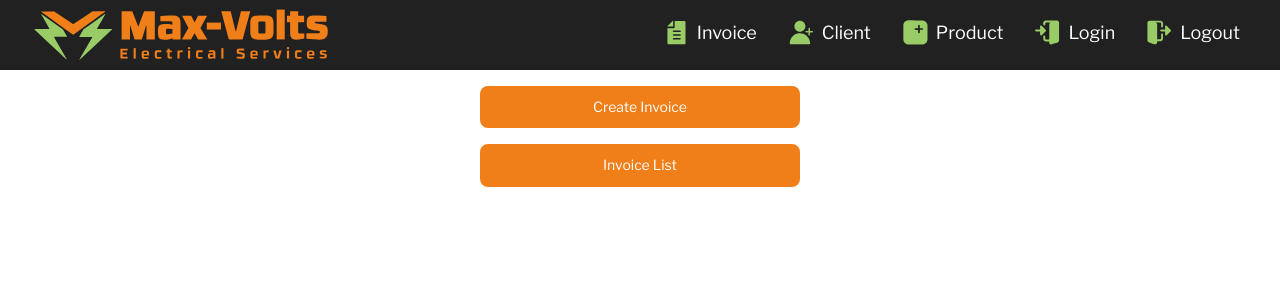
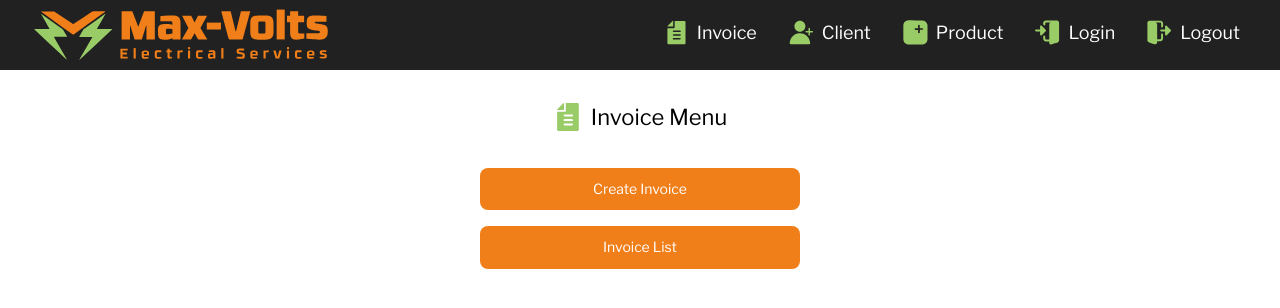
Before and after one commit to matt-powelldev2784/max_volts, a Next.js app: page /pages/invoice in a window 1280 px wide. Shown: the top 308 px of the page. Built offline with nearby package versions, Linux system fonts and the light colour scheme; no server answers.

Commit message:
feat: add page title

```diff
--- a/src/app/components/invoiceMenu/InvoiceMenu.tsx
+++ b/src/app/components/invoiceMenu/InvoiceMenu.tsx
@@ -2,12 +2,24 @@
 
 import { Button } from '@/ui/button/button'
 import { useRouter } from 'next/navigation'
+import Image from 'next/image'
 
 export const InvoiceMenu = () => {
   const router = useRouter()
 
   return (
     <nav className="flexCol gap-4 m-4">
+      <div className="flexRow gap-2 mt-4 mb-5">
+        <Image
+          src="/icons/invoice.svg"
+          alt="Person icon"
+          width={30}
+          height={30}
+          className=""
+        />
+        <p className="text-lg">Invoice Menu</p>
+      </div>
+
       <Button
         type="button"
         optionalClasses="text-white text-sm bg-mvOrange w-full h-[42.5px] max-w-[320px]"
```
